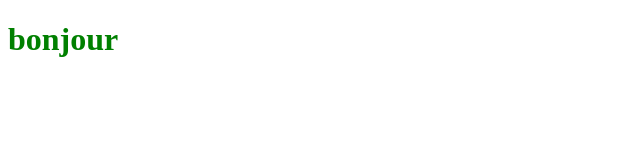
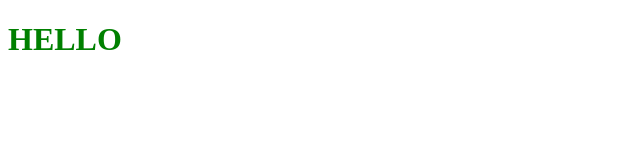
Before and after one commit to Julienjs/openclassroomsproject, a plain HTML site: page index.html in a window 1280 px wide. Shown: the full height of the page, 0-640 px from the left. Drawn offline with Linux system fonts and the light colour scheme.

Commit message:
modification du titre h1

```diff
--- a/index.html
+++ b/index.html
@@ -6,6 +6,6 @@
 	<title>test git github</title>
 </head>
 <body>
-<h1>bonjour</h1>
+<h1>HELLO</h1>
 </body>
 </html>
```
